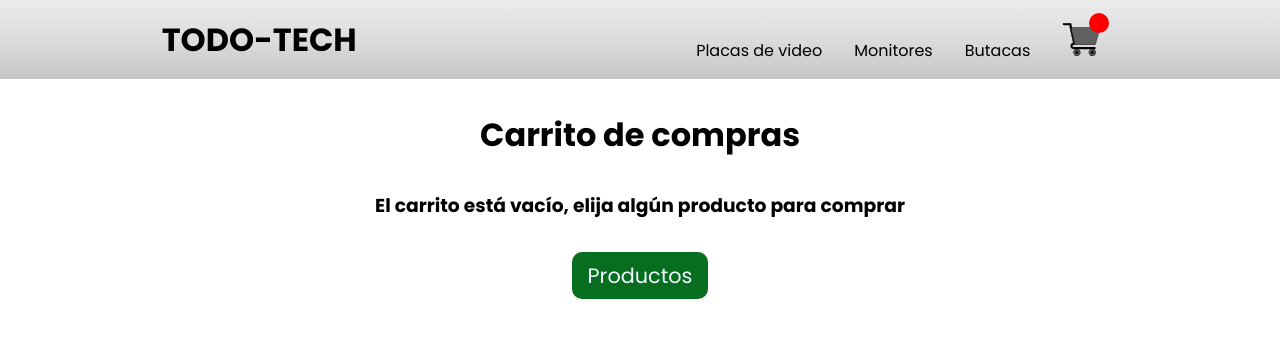
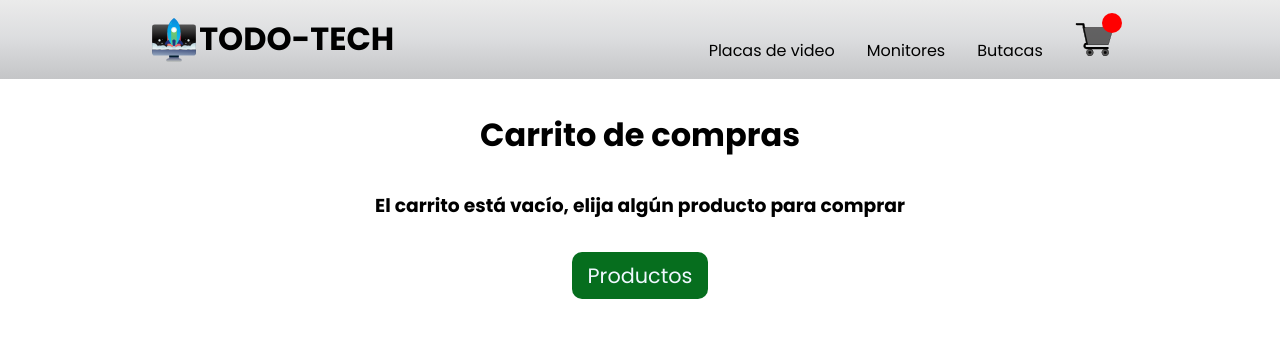
Before and after one commit to FernandoMoyano/ecommerce-moyano, a React (Vite) app: page /cart in a window 1280 px wide. Shown: the top 338 px of the page. Built offline with nearby package versions, Linux system fonts and the light colour scheme.

Commit message:
favicon-validacion-email

```diff
--- a/index.html
+++ b/index.html
@@ -3,6 +3,7 @@
   <head>
     <meta charset="UTF-8" />
     <link rel="icon" type="image/svg+xml" href="/vite.svg" />
+    <link  rel="icon"   href="./public/favicon.svg" type="image/svg" />
     <meta name="viewport" content="width=device-width, initial-scale=1.0" />
     <title>TODO-TECH</title>
   </head>
--- a/src/components/CartContainer/CartContainer.jsx
+++ b/src/components/CartContainer/CartContainer.jsx
@@ -52,13 +52,18 @@ const CartContainer = () => {
 	const createOrder = () => {
 		const queryOrders = collection(db, "orders");
 		if (order.buyer.name === "") {
-			showMessage("error", "Todos los campos deben ser completados", false);
-		} else if (order.buyer.phone === 0) {
-			showMessage("error", "Todos los campos deben ser completados", false);
+			showMessage("error", "Debes ingresar un nombre", false);
+		} else if (order.buyer.phone === "") {
+			showMessage("error", "El campo telefono se encuentra vacio", false);
 		} else if (order.buyer.email === "") {
-			showMessage("error", "Todos los campos deben ser completados", false);
+			showMessage("error", "debes ingresar un correo", false);
+		} else if (
+			order.buyer.email !==
+			/^(([^<>()\[\]\.,;:\s@\”]+(\.[^<>()\[\]\.,;:\s@\”]+)*)|(\”.+\”))@(([^<>()[\]\.,;:\s@\”]+\.)+[^<>()[\]\.,;:\s@\”]{2,})$/
+		) {
+			showMessage("error", "debes ingresar un correo valido", false);
 		} else if (email2 === "") {
-			showMessage("error", "Todos los campos deben ser completados", false);
+			showMessage("error", "todos los campos deben ser completados", false);
 		} else if (order.buyer.email !== email2)
 			showMessage("error", "Los emails deben coincidir", false);
 		else {
@@ -92,11 +97,10 @@ const CartContainer = () => {
 		}
 	};
 
-
-/**
- * When the user changes the value of an input, update the state of the order object with the new
- * value.
- */
+	/**
+	 * When the user changes the value of an input, update the state of the order object with the new
+	 * value.
+	 */
 
 	const handleOnChange = (e) => {
 		setOrder({
--- a/src/components/NavBar/NavBar.jsx
+++ b/src/components/NavBar/NavBar.jsx
@@ -7,22 +7,25 @@ const NavBar = () => {
 	return (
 		<header className="header">
 			<NavLink clas to="/">
-				<h1>TODO-TECH</h1>
+				<div className="icon">
+				<img src="../../../public/favicon.svg"></img>
+					<h1>TODO-TECH</h1>
+				</div>
 			</NavLink>
 			<nav className="nav-container">
 				<ul>
 					<li>
-						<NavLink to='/category/placas de video'>
+						<NavLink to="/category/placas de video">
 							Placas de video
 						</NavLink>
 					</li>
 					<li>
-						<NavLink to='/category/monitores'>
+						<NavLink to="/category/monitores">
 							Monitores
 						</NavLink>
 					</li>
 					<li>
-						<NavLink to='category/butacas'>
+						<NavLink to="category/butacas">
 							Butacas
 						</NavLink>
 					</li>
--- a/src/components/NavBar/Navbar.css
+++ b/src/components/NavBar/Navbar.css
@@ -55,3 +55,7 @@ h1 {
    align-items: center;
 
 }
+.icon{
+   display: flex;
+   justify-content: space-around;
+}
```
Also changed, not shown: public/favicon.svg (added).
